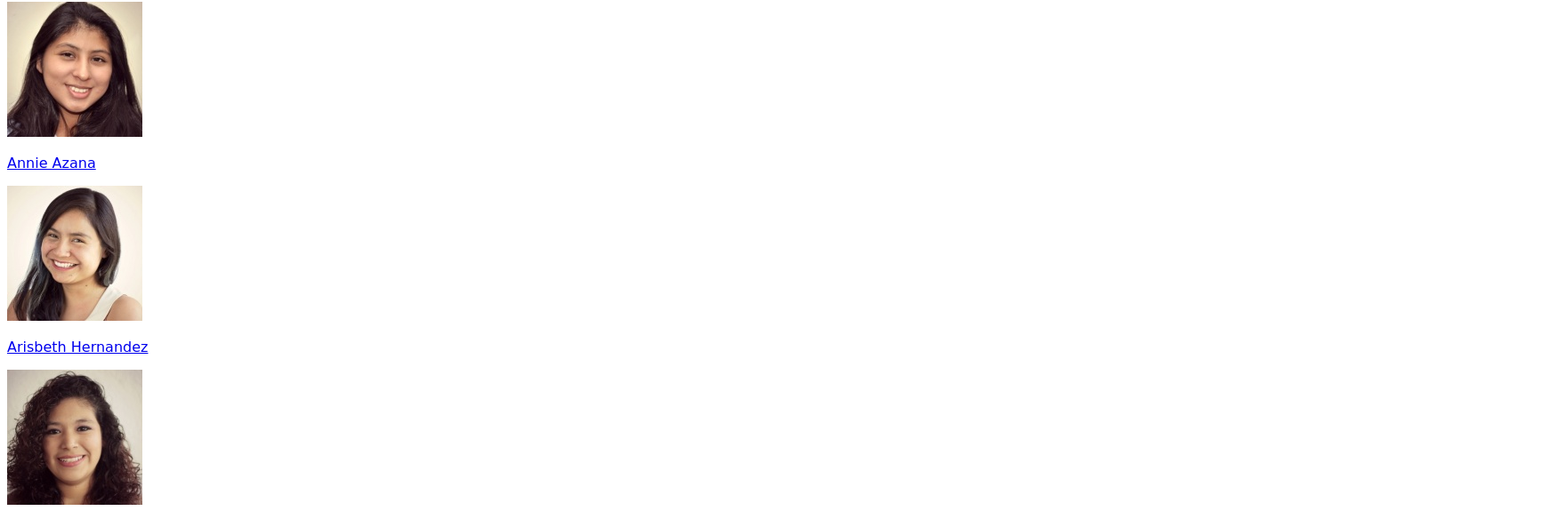
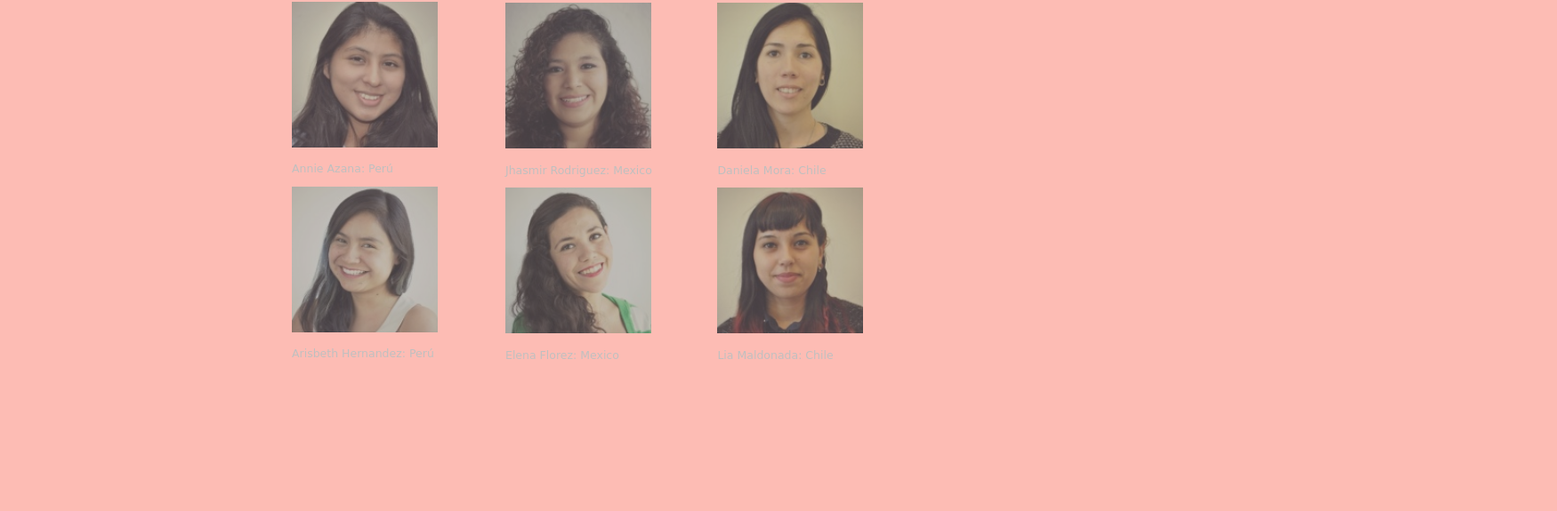
Before and after one commit to franshescaqm/Nuestras-Coders, a plain HTML site: page index.html in a window 1280 px wide. Shown: the part 97-672 px from the top of the page at 89% size, 1750 px wide, since content can reach past the window. Drawn offline with Linux system fonts and the light colour scheme; a web font is replaced by a local one.

Commit message:
Añadiendo estructura css comentado

```diff
--- a/css/main.css
+++ b/css/main.css
@@ -1,7 +1,85 @@
+body{
+background-color: #fdbcb4;
+}
+
+/*Tipo de letra de título*/
 header{
   font-family: 'Pacifico', cursive
 }
 
+/*Tipo de letra dentro de imagenes*/
 div{
 font-family: 'Fredericka the Great', cursive;
+padding-left: 320px;
+/*Mueve todas las imagenes hacia la derecha añadiendole relleno*/
 }
+
+/*insertando tamaño de letra en color blanco sin subrayado */
+p{
+  font-size: 12.5px;
+  color:white;
+  text-align: justify;
+}
+
+/* Quitando subrayado automatico que nos da la etiqueta anchor */
+a{
+  text-decoration: none;
+}
+
+/*Anchura de imagen*/
+img{
+  width: 164px;
+
+}
+
+/* Efectos de color a fotos*/
+.one {
+  -webkit-filter: contrast(50%);
+  filter:contrast(50%);
+}
+
+.two {
+  -webkit-filter: contrast(50%);
+  filter:contrast(50%);
+}
+
+/*Posicionando fotos*/
+.three{
+position: relative;
+bottom: 25.9em;
+left: 15em;
+-webkit-filter: contrast(50%);
+filter:contrast(50%);
+}
+
+.four{
+position: relative;
+bottom: 25.9em;
+left: 15em;
+-webkit-filter: contrast(50%);
+filter:contrast(50%);
+}
+
+.five{
+position: relative;
+bottom: 51.9em;
+left: 29.9em;
+-webkit-filter: contrast(50%);
+filter:contrast(50%);
+}
+
+.five{
+position: relative;
+bottom: 51.9em;
+left: 29.9em;
+-webkit-filter: contrast(50%);
+filter:contrast(50%);
+}
+
+.six{
+position: relative;
+bottom: 51.9em;
+left: 29.9em;
+-webkit-filter: contrast(50%);
+filter:contrast(50%);
+}
--- a/index.html
+++ b/index.html
@@ -17,14 +17,14 @@
 </header>
 
 <!--englobando imagenes-->
-<div>
+<div id="fotos"
 <!--Enlazando las imagenes-->
-<a href="#"> <img src="assets/img/annie-azana_p.jpg" alt="annie-azana_p"><p> Annie Azana </p> </a>
-<a href="#"><img src="assets/img/arisbeth-hernandez_p.jpg" alt="arisbeth-hernandez_p"><p> Arisbeth Hernandez </p> </a>
-<a href="#"><img src="assets/img/jhasmir_rodriguez_m.jpg" alt="jhasmir_rodriguez_m"> <p> Jhasmir Rodriguez </p> </a> </a>
-<a href="#"><img src="assets/img/elena-florez_m.jpg" alt="elena-florez_m"> <p> Elena Florez </p> </a>
-<a href="#"><img src="assets/img/daniela-mora_c.jpg" alt="daniela-mora_c"><p> Daniela Mora </p> </a>
-<a href="#"><img src="assets/img/lia-maldonado_c.jpg" alt="lia-maldonada_c"> <p> Lia Maldonada </p> </a>
+<a class="one" href="#"> <img src="assets/img/annie-azana_p.jpg" alt="annie-azana_p"><p>Annie Azana: Perú</p> </a>
+<a class="two "href="#"><img src="assets/img/arisbeth-hernandez_p.jpg" alt="arisbeth-hernandez_p"><p> Arisbeth Hernandez: Perú </p> </a>
+<a class="three" href="#"><img src="assets/img/jhasmir_rodriguez_m.jpg" alt="jhasmir_rodriguez_m"> <p> Jhasmir Rodriguez: Mexico </p> </a>
+<a class="four "href="#"><img src="assets/img/elena-florez_m.jpg" alt="elena-florez_m"> <p> Elena Florez: Mexico </p> </a>
+<a class="five" href="#"><img src="assets/img/daniela-mora_c.jpg" alt="daniela-mora_c"><p> Daniela Mora: Chile </p> </a>
+<a class="six" href="#"><img src="assets/img/lia-maldonado_c.jpg" alt="lia-maldonada_c"> <p> Lia Maldonada: Chile </p> </a>
 
 </div>
 
```
